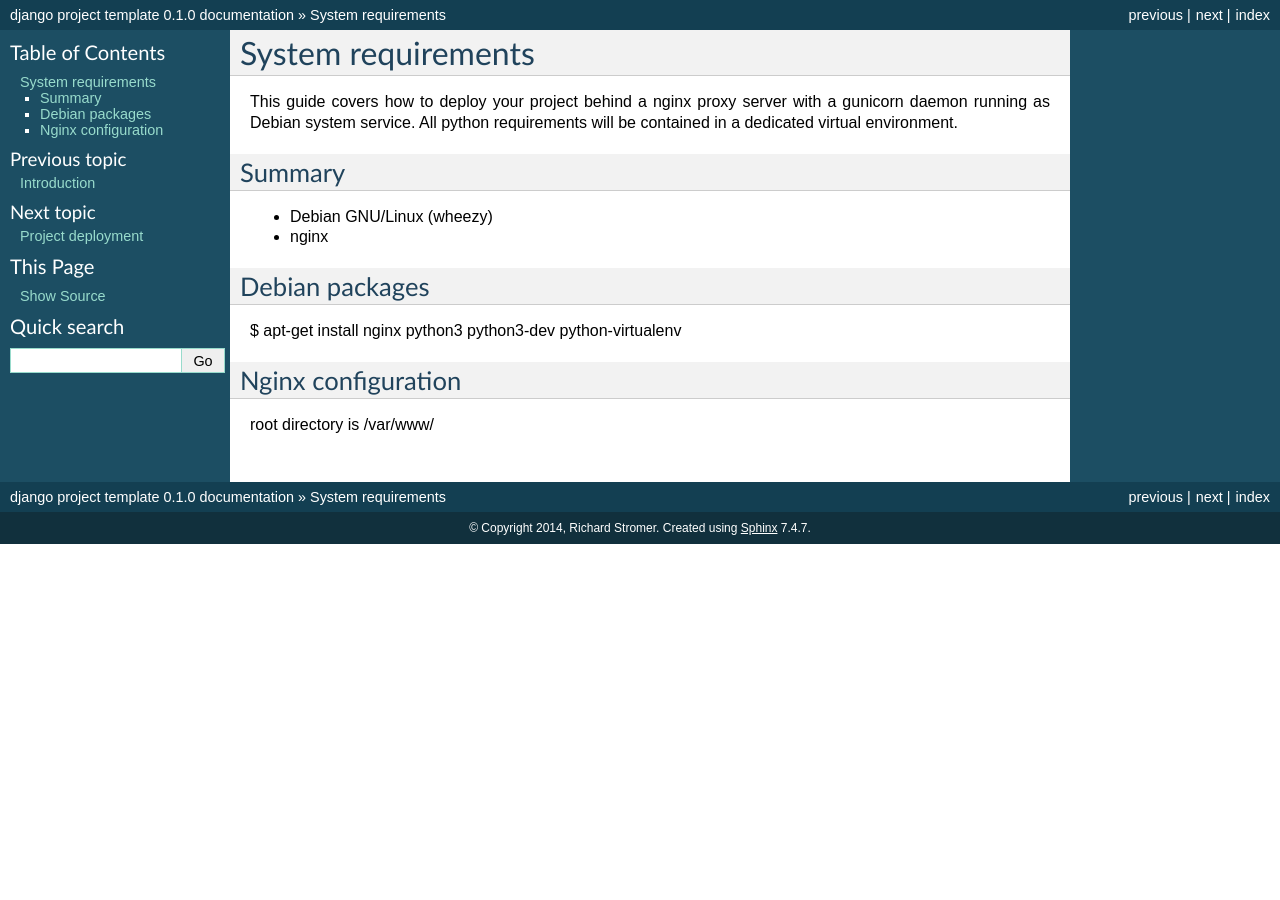
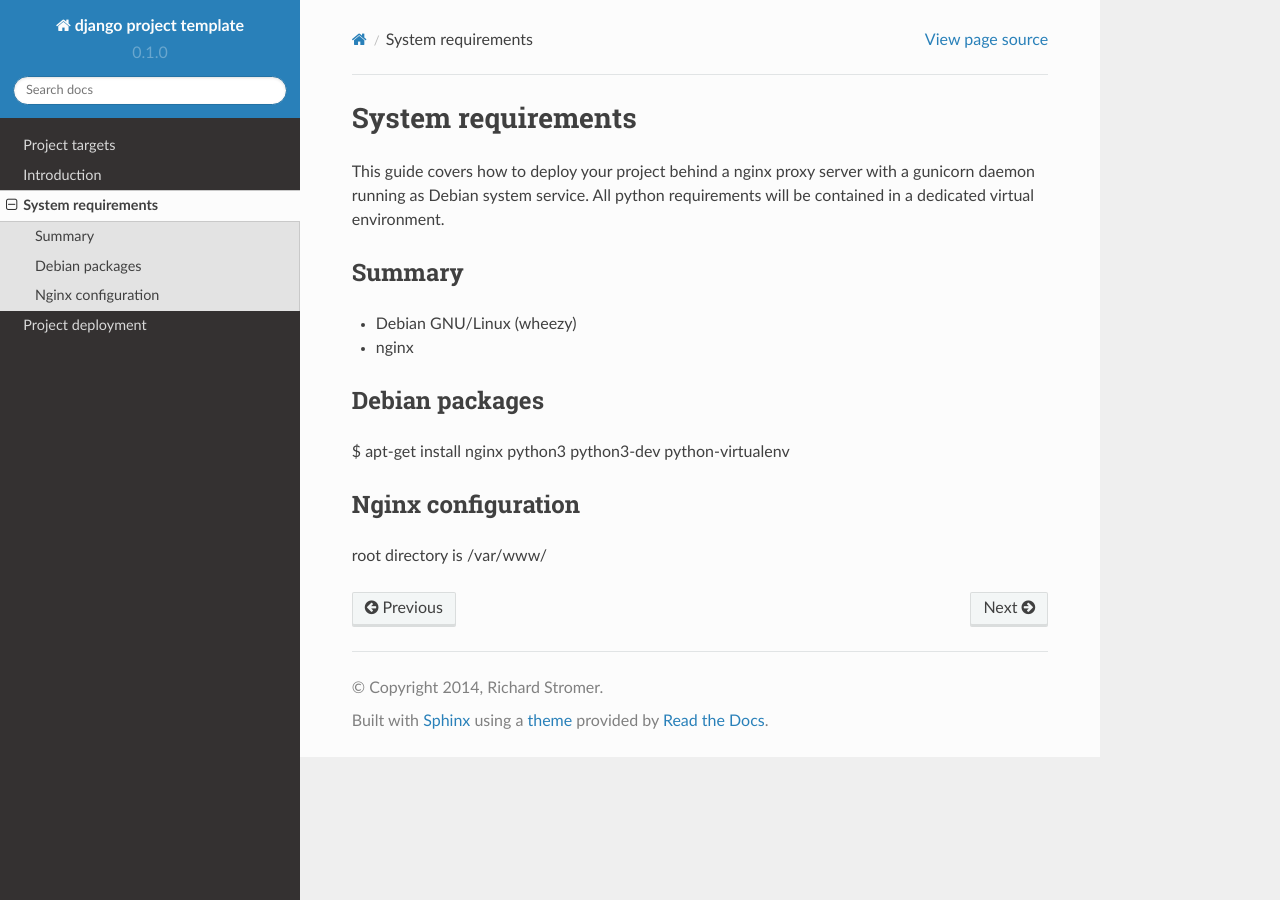
Before and after one commit to byteweaver/django-genesis, a Sphinx documentation site: the page built from docs/deployment/system.rst, in a window 1280 px wide. Built offline with Sphinx 7.4.7 and the Read the Docs theme 2.0.0, drawn with Linux system fonts in a browser that asks for light colours.

Commit message:
add optional selection of rtd theme if installed and does not conflict with rtd itself

```diff
--- a/docs/conf.py
+++ b/docs/conf.py
@@ -100,6 +100,15 @@ pygments_style = 'sphinx'
 # The theme to use for HTML and HTML Help pages.  See the documentation for
 # a list of builtin themes.
 html_theme = 'default'
+# Custom theme selection
+if not os.environ.get('READTHEDOCS', None) == 'True':
+    try:
+        import sphinx_rtd_theme
+    except ImportError as ignored:
+        pass
+    else:
+        html_theme = 'sphinx_rtd_theme'
+        html_theme_path = [sphinx_rtd_theme.get_html_theme_path()]
 
 # Theme options are theme-specific and customize the look and feel of a theme
 # further.  For a list of options available for each theme, see the
```
